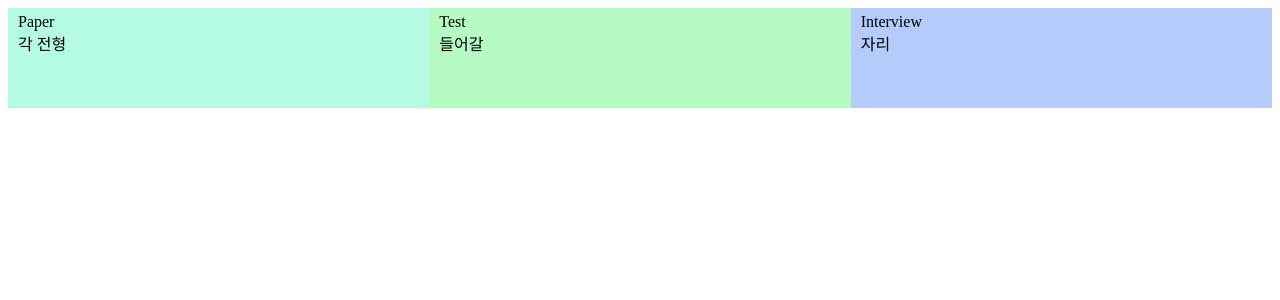
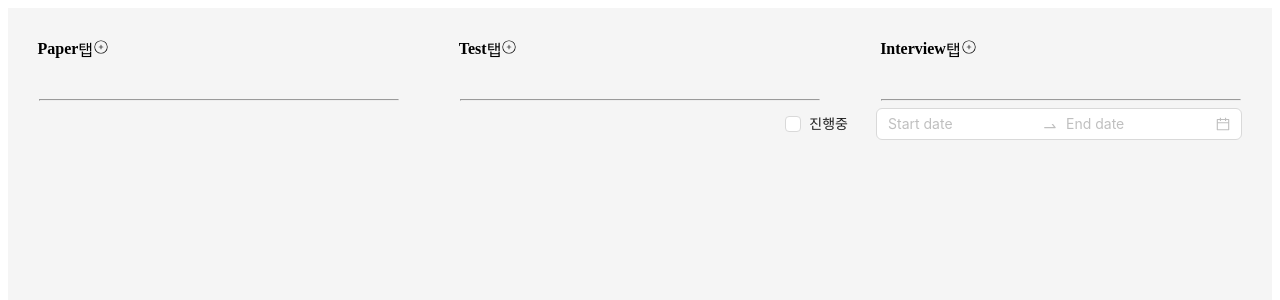
Before and after one commit to jystella17/pro.log, a React (Vite) app in the folder client/prolog/: page / in a window 1280 px wide. Shown: the top 300 px of the page. Built offline with nearby package versions, Linux system fonts and the light colour scheme.

Commit message:
[Feat] 프로세스 단계 생성

```diff
--- a/client/prolog/package.json
+++ b/client/prolog/package.json
@@ -22,6 +22,7 @@
     "react": "^18.2.0",
     "react-bootstrap": "^2.10.0",
     "react-dom": "^18.2.0",
+    "react-icons": "^5.0.1",
     "react-redux": "^9.1.0"
   },
   "devDependencies": {
--- a/client/prolog/src/App.jsx
+++ b/client/prolog/src/App.jsx
@@ -1,15 +1,15 @@
 
 import './App.css'
 // import PaperComponent from "./components/process/processbody/PaperComponent"
-import Steps from "./components/process/steps/Steps"
+// import Steps from "./components/process/steps/Steps"
+import Process from "./components/process/Process"
 
 function App() {
 
 
   return (
     <>
-      {/* <PaperComponent /> */}
-      <Steps />
+      <Process />
     </>
   )
 }
--- /dev/null
+++ b/client/prolog/src/components/process/Process.jsx
@@ -0,0 +1,11 @@
+import PaperBody from '../process/body/PaperBody'
+import Steps from '../process/steps/Steps'
+
+export default function Process() {
+    return (
+        <div clasName="processbody">
+            <Steps />
+            <PaperBody />
+        </div>
+    )
+}
--- a/client/prolog/src/components/process/body/ProcessBody.css
+++ b/client/prolog/src/components/process/body/ProcessBody.css
@@ -25,16 +25,16 @@
 }
 
 .paperBody {
-    background-color: rgb(181, 251, 228);
+    background-color: rgb(245, 245, 245);
     height: 500px;
 }
 
 .testBody {
-    background-color: rgb(181, 251, 195);
+    background-color: rgb(245, 245, 245);
     height: 500px;
 }
 
 .interviewBody {
-    background-color: rgb(181, 203, 251);
+    background-color: rgb(245, 245, 245);
     height: 500px;
 }
--- /dev/null
+++ b/client/prolog/src/components/process/body/types/Types.jsx
@@ -0,0 +1,95 @@
+import React, { useRef, useState } from 'react';
+import { Tabs } from 'antd';
+
+const initialItems = [
+  {
+    label: '자기소개서',
+    // children: 'Content of Tab 1',
+    key: '1',
+    closable: false,
+  },
+  {
+    label: 'New Tab',
+    // children: 'Content of Tab 2',
+    key: '2',
+  },
+
+];
+function TypesTab() {
+    // 현재 선택된 탭
+    const [activeKey, setActiveKey] = useState(initialItems[0].key);
+    // 탭 list
+    const [items, setItems] = useState(initialItems);
+
+
+    // 새로 생성되는 탭 인덱스
+    const newTabIndex = useRef(0);
+
+    // 탭을 옮기면 새로운 탭으로 이동
+  function onChange(newActiveKey) {
+    setActiveKey(newActiveKey);
+  };
+
+
+  // 탭 추가
+  function AddTab() {
+      const newActiveKey = `newTab${newTabIndex.current++}`;
+      // 새로운 탭 list
+      const newPanes = [...items];
+
+      newPanes.push({
+        label: `New Tab${newTabIndex.current++}`,
+        children: 'Content of new Tab',
+        key: newActiveKey,
+      });
+
+    // 탭 리스트와 현재 선택된 탭 갈아끼우기
+    setItems(newPanes);
+    setActiveKey(newActiveKey);
+  };
+
+
+  // 탭 제거
+  function remove(targetKey) {
+    let newActiveKey = activeKey;
+    let lastIndex = -1;
+    items.forEach((item, i) => {
+      if (item.key === targetKey) {
+        lastIndex = i - 1;
+      }
+    });
+    // 제거한 후 새로운 탭 list
+      const newPanes = items.filter((item) => item.key !== targetKey);
+
+    // 탭이 있고, 새로운 탭이 선택된 탭이라면
+    if (newPanes.length && newActiveKey === targetKey) {
+      if (lastIndex >= 0) {
+        newActiveKey = newPanes[lastIndex].key;
+      } else {
+        newActiveKey = newPanes[0].key;
+      }
+    }
+    setItems(newPanes);
+    setActiveKey(newActiveKey);
+    };
+
+
+  const onEdit = (targetKey, action) => {
+    if (action === 'add') {
+      AddTab();
+    } else {
+      remove(targetKey);
+    }
+  };
+
+  return (
+    <Tabs
+      type="editable-card"
+      onChange={onChange}
+      activeKey={activeKey}
+      onEdit={onEdit}
+      items={items}
+    />
+  );
+};
+export default TypesTab;
--- a/client/prolog/src/components/process/steps/Steps.css
+++ b/client/prolog/src/components/process/steps/Steps.css
@@ -1,30 +1,42 @@
 .steps {
     display: flex;
     flex-direction: row;
-    /* justify-content: space-around; */
-    height: 100px;
+    height: 70px;
 }
 
-.paperstep {
-    display: flex;
-    flex-direction: column;
-    background-color: rgb(181, 251, 228);
+.step {
     width: calc(100% / 3);
-    padding: 5px 10px;
 }
 
-.teststep {
+.content {
     display: flex;
-    flex-direction: column;
-    background-color: rgb(181, 251, 195);
-    width: calc(100% / 3);
-    padding: 5px 10px;
+    flex-direction: row;
+    align-items: center;
+    padding: 7%;
 }
 
-.interviewstep {
-    display: flex;
-    flex-direction: column;
-    background-color: rgb(181, 203, 251);
-    width: calc(100% / 3);
-    padding: 5px 10px;
+.step.Paper {
+    background-color: rgb(245, 245, 245);
 }
+
+.step.Test {
+    background-color: rgb(245, 245, 245);
+}
+
+
+.step.Interview {
+    background-color: rgb(245, 245, 245);
+}
+
+.title {
+    font-weight: bold;
+}
+
+hr {
+    width: 85%;
+
+}
+svg {
+    height: 20px;
+
+}
--- a/client/prolog/src/components/process/steps/Steps.jsx
+++ b/client/prolog/src/components/process/steps/Steps.jsx
@@ -1,40 +1,88 @@
 import './Steps.css'
+import { CiCirclePlus } from "react-icons/ci";
 
-function PaperStep() {
+import { Dropdown } from 'antd';
+import TypesTab from "../body/types/Types";
+
+// 드롭다운
+const items = [
+  {
+    key: '1',
+    label: (
+      <a target="_blank" rel="noopener noreferrer">자기소개서 페이지</a>
+    ),
+  },
+  {
+    key: '2',
+    label: (
+      <a target="_blank" rel="noopener noreferrer">코딩테스트 페이지</a>
+    ),
+  },
+  {
+    key: '3',
+    label: (
+      <a target="_blank" rel="noopener noreferrer">면접 문항 페이지</a>
+    ),
+  },
+  {
+    key: '4',
+    label: (
+        <a target="_blank" rel="noopener noreferrer">빈 페이지</a>
+    ),
+  },
+];
+
+
+function TemplateDropdown() {
     return (
-        <div className="paperstep">
-            <div className="text">Paper</div>
-            <div>각 전형</div>
+        <div>
+            <Dropdown
+                menu={{
+                    items,
+                }}
+                placement="topLeft"
+            >
+            <CiCirclePlus />
+            </Dropdown>
         </div>
     )
 }
 
-function TestStep() {
+
+
+// 단계
+function Steps() {
+    const step = []
+    const threestep = ['Paper', 'Test', 'Interview']
+
+    for (let i = 0; i < 3; i++) {
+        step.push(
+          <div className={`step ${threestep[i]}`} key={i}>
+            <div className="content">
+                <div className="title">{threestep[i]}</div>
+                <div>탭</div>
+                <TemplateDropdown />
+            </div>
+            <hr />
+            </div>
+        )
+    }
+
     return (
-        <div className="teststep">
-            <div className="text">Test</div>
-            <div>들어갈</div>
-        </div>
+        <div className="steps">{step}</div>
     )
+
 
 }
 
-function InterviewStep() {
+
+
+
+
+
+
+export default function Step() {
     return (
-        <div className="interviewstep">
-            <div className="text">Interview</div>
-            <div>자리</div>
-        </div>
-    )
-
-}
-
-export default function Steps() {
-    return (
-        <div className="steps">
-            <PaperStep />
-            <TestStep />
-            <InterviewStep />
-        </div>
+        <Steps />
     )
 }
```
Also changed, not shown: 1 other file (tests, documents, lock files or other folders).
